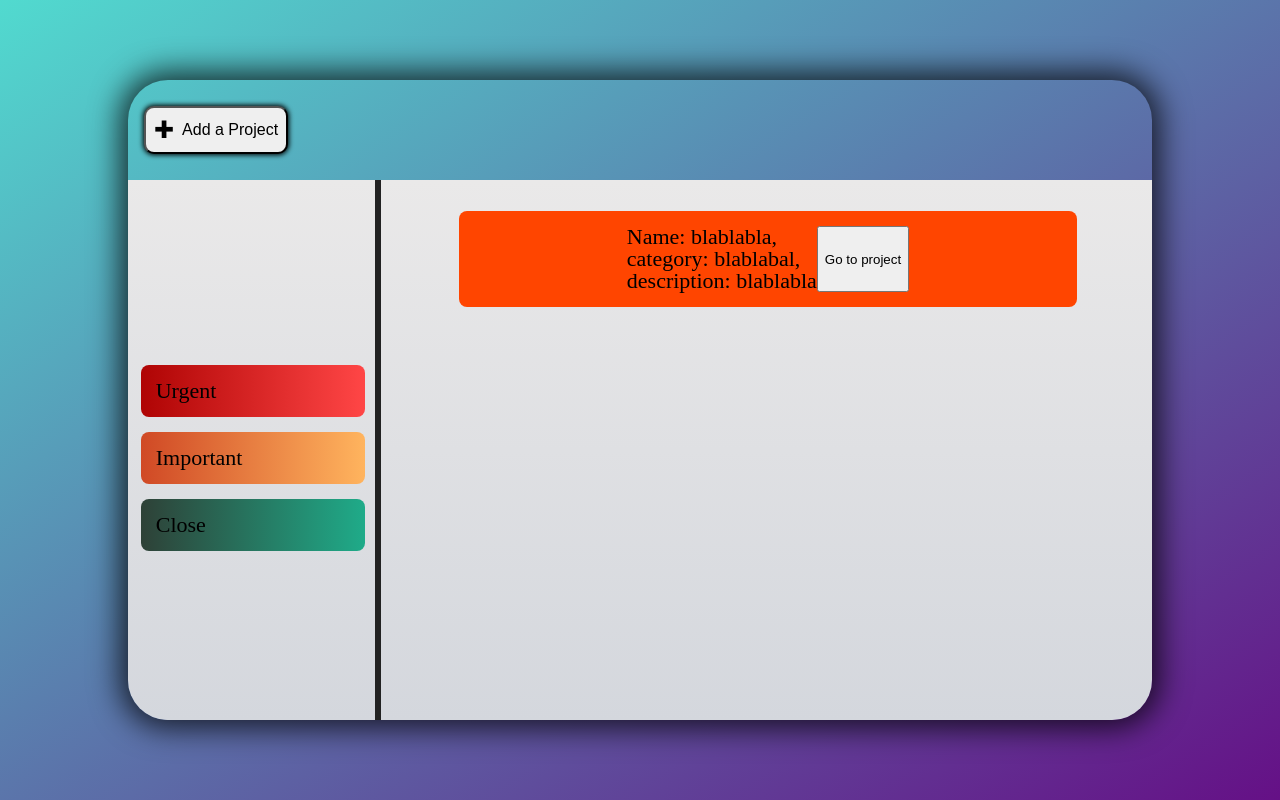
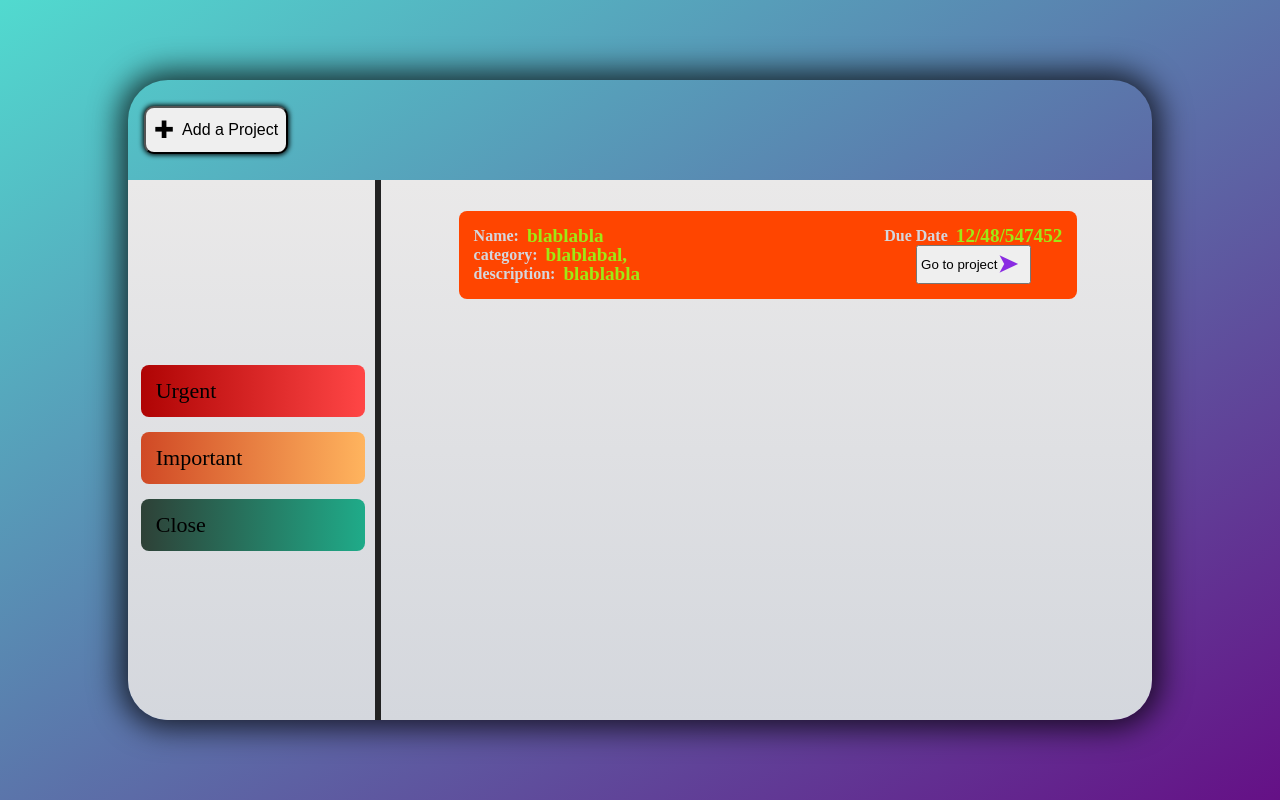
Before and after one commit to jofer86/Todo-List-JS, a website built with webpack: page dist/index.html in a window 1280 px wide. Built offline with nearby package versions, Linux system fonts and the light colour scheme.

Commit message:
keep styling the main project view

```diff
--- a/src/main.scss
+++ b/src/main.scss
@@ -119,9 +119,53 @@ main {
       font-size: 22px;
       padding: 15px;
       display: flex;
-      justify-content: center;
+      justify-content: space-between;
+      align-items: center;
       border-radius: 8px;
       background-color: orangered;
+
+      & > div {
+        font-size: 1.2rem;
+        color: #9fe914;
+        font-weight: bold;
+      }
+      .project-info {
+
+        & > div {
+          display: flex;
+          align-items: center;
+        }
+      }
+
+      .action-date {
+        display: flex;
+        flex-direction: column;
+        align-items: center;
+
+        & > div {
+          display: flex;
+          align-items: center;
+        }
+
+        .go-button {
+          padding: .2rem;
+          display: flex;
+          align-items: center;
+          justify-content: center;
+          & span {
+            font-size: 1.5rem;
+            color: blueviolet;
+          }
+        }
+
+      }
+
+      span {
+        font-size: 1rem;
+        color: #d4d7dd;
+        font-weight: 600;
+        margin-right: .5rem;
+      }
     }
   }
 }
```
Also changed, not shown: dist/index.html, 1 other file.
